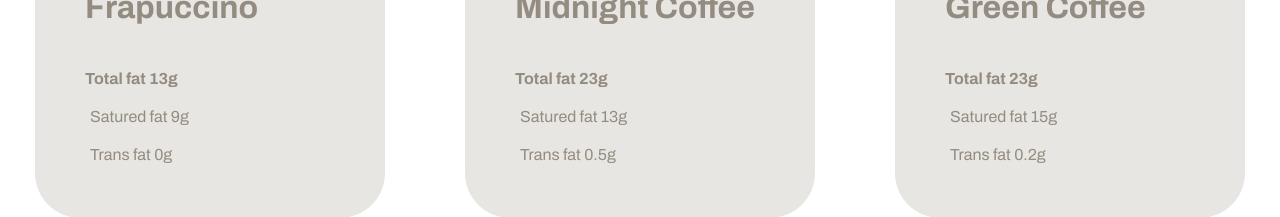
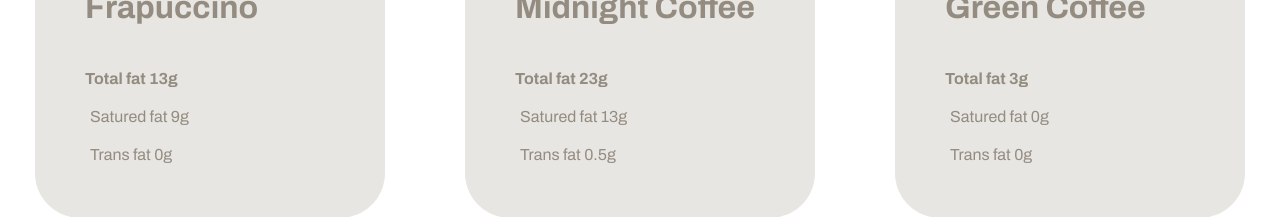
Before and after one commit to leonardonicola/vuebucks, a Vue app: page / in a window 1280 px wide. Shown: the part 835-1052 px from the top of the page. Built offline with nearby package versions, Linux system fonts and the light colour scheme.

Commit message:
:hammer_and_wrench: adição de animação com interação do usuário

```diff
--- a/src/App.vue
+++ b/src/App.vue
@@ -21,6 +21,7 @@
 *{
   box-sizing: border-box;
   font-family: 'Archivo', sans-serif;
+  user-select: none;
 }
 
 body{
--- a/src/components/Coffee.vue
+++ b/src/components/Coffee.vue
@@ -1,5 +1,6 @@
 <template>
 <div class="coffees" @click.self="actualIndex = null">
+
     <fa class="coffees--left" icon="arrow-left"
     @click="prev"/>
     <fa class="coffees--right" icon="arrow-right"
@@ -74,9 +75,9 @@
                 ],img:'coffee2.png',show:true},
 
                 {name:'Green Coffee', calories:[
-                    {fat: 'Total fat 23g'},
-                    {satured: 'Satured fat 15g'},
-                    {trans: 'Trans fat 0.2g'}
+                    {fat: 'Total fat 3g'},
+                    {satured: 'Satured fat 0g'},
+                    {trans: 'Trans fat 0g'}
                 ],img:'coffee3.png',show:true},
 
                 {name:'Vanilla & Chocolate', calories:[
@@ -85,11 +86,11 @@
                     {trans: 'Trans fat 0g'}
                 ],img:'coffee4.png',show:false},
 
-                {name:'Frapuccino', calories:[
-                    {fat: 'Total fat 13g'},
-                    {satured: 'Satured fat 9g'},
+                {name:'Banana Shake', calories:[
+                    {fat: 'Total fat 10g'},
+                    {satured: 'Satured fat 4g'},
                     {trans: 'Trans fat 0g'}
-                ],img:'coffee1.png',show:false},
+                ],img:'coffee5.png',show:false},
 
                 {name:'Midnight Coffee', calories:[
                     {fat: 'Total fat 23g'},
@@ -152,6 +153,12 @@
         font-size: 2em;
         background-color: #000;
         border-radius: 50% 12%;
+        transition: all .3s ease;
+
+        &:hover{
+            background-color: rgba(0, 0, 0, 0.651);
+            font-size: 2.3em;
+        }
     }
 
     &--right{
```
Also changed, not shown: src/assets/coffee5.png (added).
